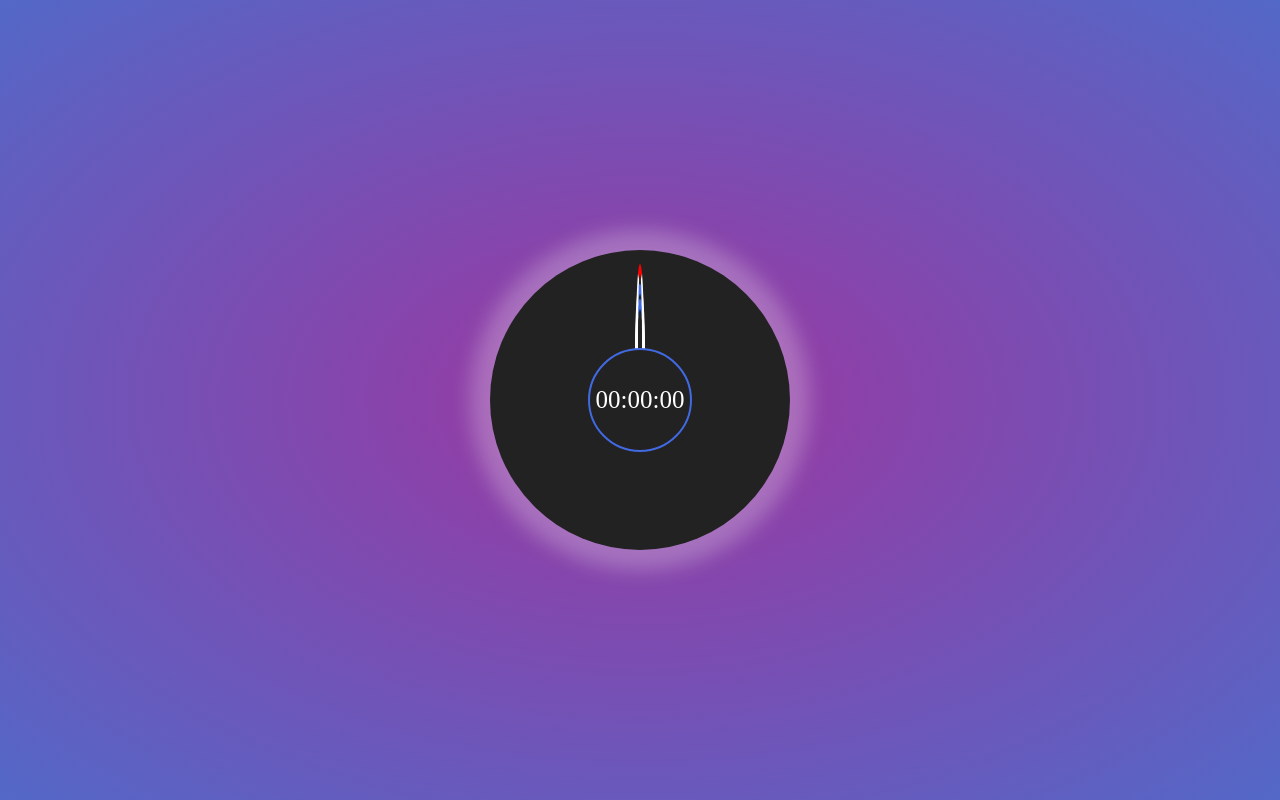
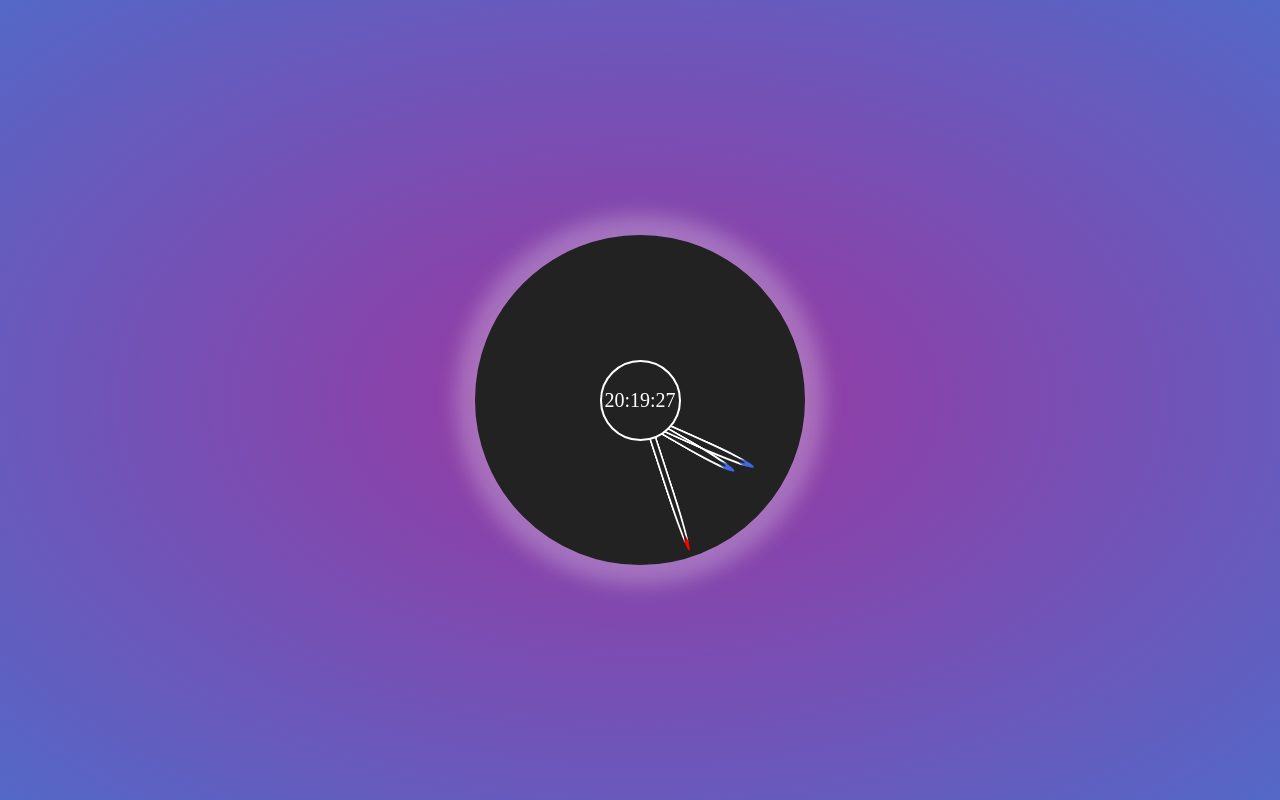
Before and after one commit to RealMJDev/clock, a plain HTML site: page index.html in a window 1280 px wide. Drawn offline with Linux system fonts and the light colour scheme.

Commit message:
finished clock

```diff
--- a/index.html
+++ b/index.html
@@ -17,11 +17,11 @@
             <div class="minute pointer"></div>
             <div class="seconds pointer"></div>
             <div class="center">
-                <span class="dhour">00</span>
+                <span class="dhour digit">00</span>
                 <span class="seperate">:</span>
-                <span class="dminute">00</span>
+                <span class="dminute digit">00</span>
                 <span class="seperate">:</span>
-                <span class="dsecond">00</span>
+                <span class="dsecond digit">00</span>
             </div>
         </div>
     </div>
--- a/main.js
+++ b/main.js
@@ -0,0 +1,37 @@
+const secondpoint = document.querySelector('.seconds');
+const minutepoint = document.querySelector('.minute');
+const hourpoint = document.querySelector('.hour');
+const dsec = document.querySelector('.dsecond');
+const dmin = document.querySelector('.dminute');
+const dhour = document.querySelector('.dhour');
+const digit = document.querySelector('.digit');
+
+
+const setTime = () => {
+    const now = new Date();
+    const seconds = now.getSeconds();
+    const minutes = now.getMinutes();
+    const hours = now.getHours();
+
+    const secDeg = ((seconds / 60) * 360);
+    const minDeg = (minutes / 60 * 360);
+    const hourDeg = (hours / 60 * 360);
+
+    secondpoint.style.transform = `rotate(${secDeg}deg)`;
+    minutepoint.style.transform = `rotate(${minDeg}deg)`;
+    hourpoint.style.transform = `rotate(${hourDeg}deg)`;
+    dsec.innerHTML = seconds;
+        if(dsec.innerHTML <= 9){
+            dsec.innerHTML = `0${seconds}`;
+        }
+    dmin.innerHTML = minutes;
+        if(dmin.innerHTML <= 9){
+            dmin.innerHTML = `0${minutes}`;
+        }
+    dhour.innerHTML = hours;
+        if(dhour.innerHTML <= 9){
+            dhour.innerHTML = `0${hours}`;
+        }
+}
+
+setInterval(setTime,1000);
--- a/style.css
+++ b/style.css
@@ -21,6 +21,7 @@ body {
     height: 300px;
     background: #222;
     border-radius: 50%;
+    border: 15px solid #222;
     box-shadow: 0 0 20px 20px rgba(253, 253, 253, 0.26);
     z-index: 3;
     display: flex;
@@ -40,7 +41,7 @@ body {
     border: 2px solid white;
     border-top: 10px solid royalblue;
     transform: translateX(-50%) rotate(0deg);
-    transform-origin: bottom center;
+    transform-origin: bottom left;
 }
 
 .minute {
@@ -54,7 +55,7 @@ body {
     border: 2px solid white;
     border-top: 10px solid royalblue;
     transform: translateX(-50%)  rotate(0deg);
-    transform-origin: bottom center;
+    transform-origin: bottom left;
 }
 
 .seconds {
@@ -72,11 +73,11 @@ body {
 }
 
 .center {
-    width: 100px;
-    height: 100px;
+    width: 77px;
+    height: 77px;
     background: #222;
     border-radius: 50%;
-    border: 2px solid royalblue;
+    border: 2px solid white;
     z-index: 4;
     display: flex;
     justify-content: center;
@@ -85,5 +86,5 @@ body {
 }
 
 span {
-    font-size: 25px;
+    font-size: 20px;
 }
```
